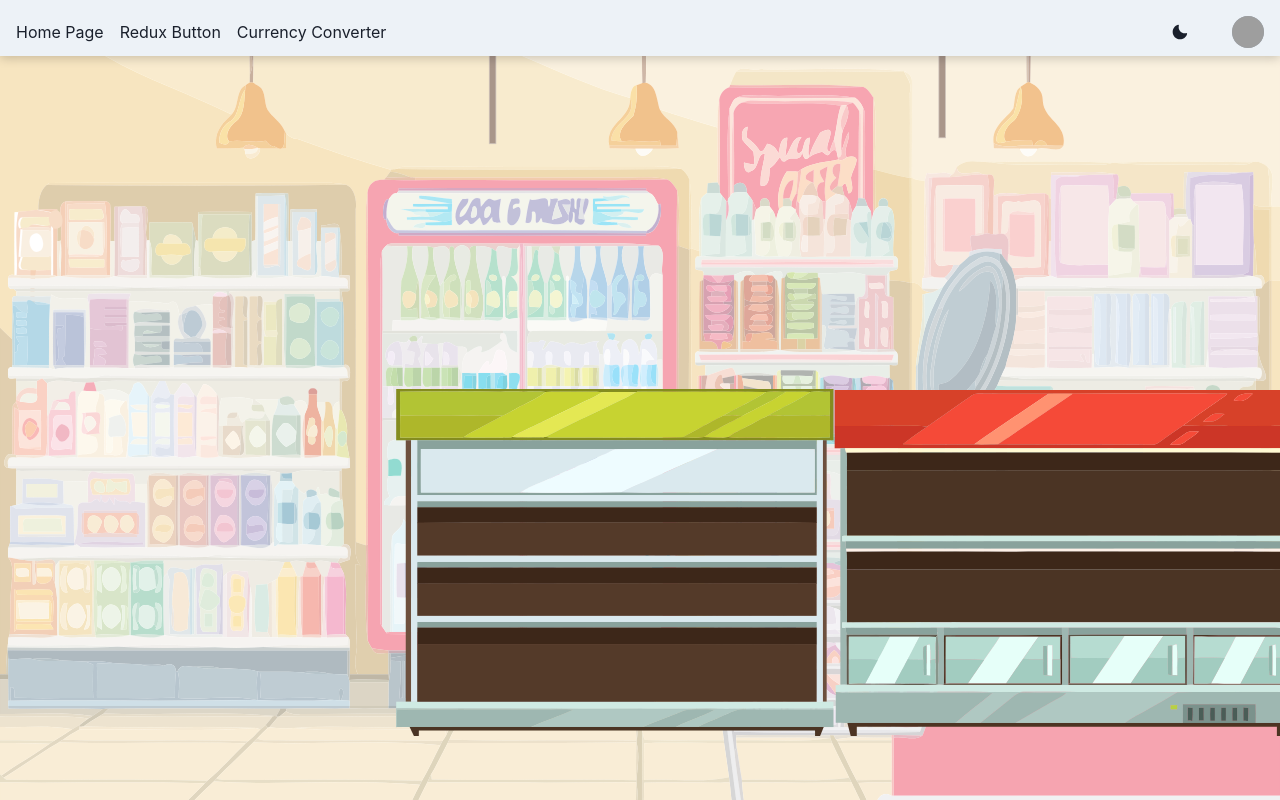
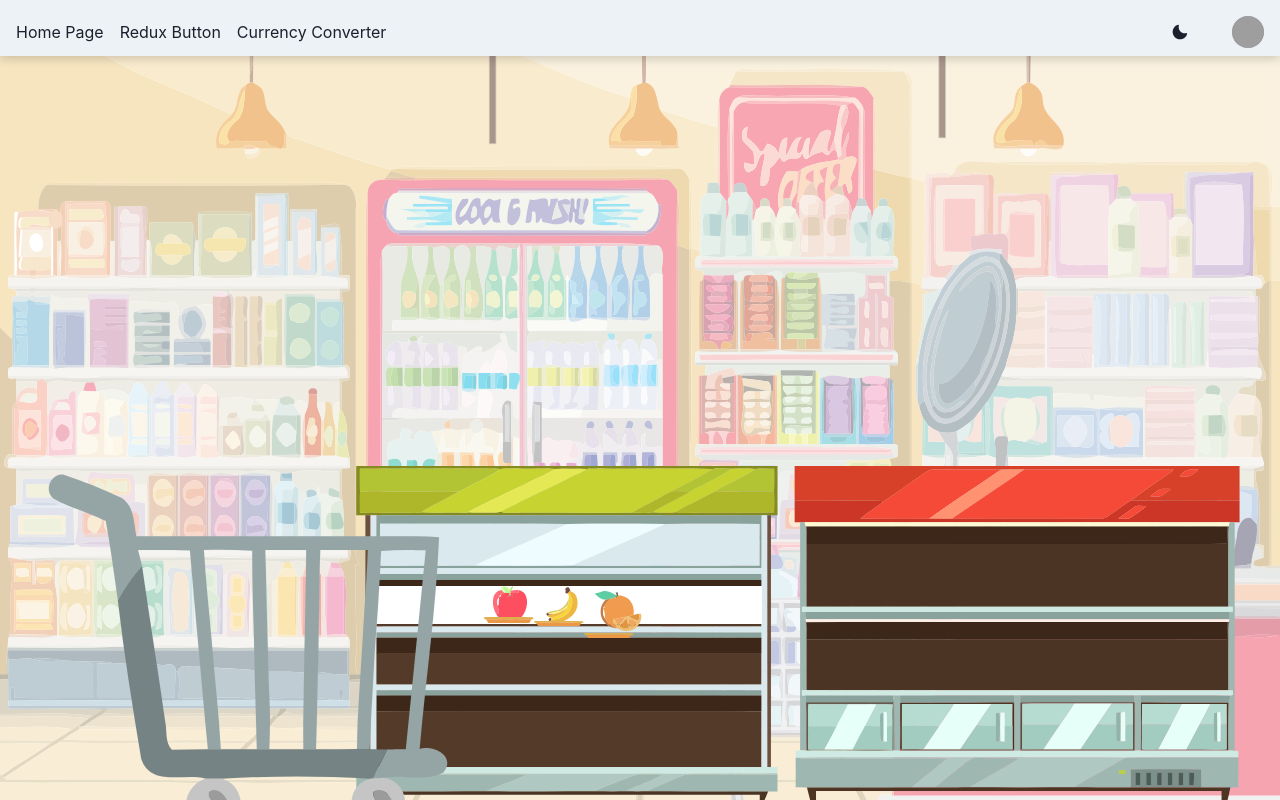
Before and after one commit to christinehongs/capstone, a React (Create React App) app in the folder client/: page /shopping in a window 1280 px wide. Built offline with nearby package versions, Linux system fonts and the light colour scheme; grey boxes are pictures that could not be loaded.

Commit message:
updates branch

```diff
--- /dev/null
+++ b/client/src/assets/images/index.js
@@ -0,0 +1,21 @@
+export { default as Apple } from './apple.svg';
+export { default as Banana } from './banana.svg';
+export { default as Beer } from './beer.svg';
+export { default as Bread } from './bread.svg';
+export { default as Cheese } from './cheese.svg';
+export { default as Chicken } from './chicken.svg';
+export { default as Eggs } from './eggs.svg';
+export { default as Meat } from './meat.svg';
+export { default as Milk } from './milk.svg';
+export { default as Onion } from './onion.svg';
+export { default as Orange } from './orange.svg';
+export { default as Potato } from './potato.svg';
+export { default as Rice } from './rice.svg';
+export { default as Cart } from './shopping-cart.svg';
+export { default as StallA } from './stall-1.svg';
+export { default as StallB } from './stall_2.svg';
+export { default as Supermarket } from './supermarket.svg';
+export { default as Tomato } from './tomato.svg';
+export { default as Tray } from './tray.svg';
+export { default as Water } from './water-bottle.svg';
+export { default as Wine } from './wine.svg';
--- a/client/src/components/GroceryItem/index.js
+++ b/client/src/components/GroceryItem/index.js
@@ -1,8 +1,9 @@
 import React from 'react';
-import { Image } from '@chakra-ui/react';
+import { Box, Image } from '@chakra-ui/react';
 import { useDrag } from 'react-dnd';
+import { Tray } from '../../assets/images';
 
-const GroceryItem = ({ component, name }) => {
+const GroceryItem = ({ component, name, height }) => {
   const [collected, drag] = useDrag(() => ({
     type: 'fruit',
     item: {
@@ -30,7 +31,11 @@ const GroceryItem = ({ component, name }) => {
     //   m="0.4rem"
     //   opacity={collected.isDragging ? 0.25 : 1}
     // />
-    <Image src={component} />
+    // <Image src={component} />
+    <Box className="item" height={['100%']} maxW={['50px']}>
+      <Image src={component} alt="apples" height={[height]} mb="-3px" />
+      <Image src={Tray} alt="tray" ml={['-9px']} />
+    </Box>
   );
 };
 
--- a/client/src/components/GroceryStore/index.js
+++ b/client/src/components/GroceryStore/index.js
@@ -1,28 +1,41 @@
 import React from 'react';
 import { Box, Image } from '@chakra-ui/react';
-import { css } from '@emotion/react';
 import styled from '@emotion/styled';
 import { DndProvider } from 'react-dnd';
 import { HTML5Backend } from 'react-dnd-html5-backend';
-import Apple from '../../assets/images/apple.svg';
-import Tomato from '../../assets/images/tomato.svg';
-import Banana from '../../assets/images/banana.svg';
-import Orange from '../../assets/images/orange.svg';
-import Supermarket from '../../assets/images/supermarket.svg';
-import StallA from '../../assets/images/stall-1.svg';
-import StallB from '../../assets/images/stall_2.svg';
-import Cart from '../../assets/images/shopping-cart.svg';
+import { css } from '@emotion/react';
+import * as Item from '../../assets/images';
+import { GroceryItem } from '../index';
+
+const shelfStyles = css`
+  display: flex;
+  align-items: flex-end;
+  justify-content: center;
+  position: absolute;
+  width: 100%;
+
+  &.row-1 {
+    //bottom: 11rem;
+    //left: 8%;
+    max-width: 388px;
+    width: 100%;
+    z-index: 2;
+    background-color: white;
+
+    .item {
+      position: relative;
+
+      //img {
+      //  position: absolute;
+      //}
+    }
+  }
+`;
 
 const GroceryStoreWrapper = styled(Box)`
-  position: absolute;
-  top: 0;
+  position: relative;
   height: 100%;
-
   z-index: 1;
-  //left: 0;
-
-  img {
-  }
 
   .supermarket {
     width: 100%;
@@ -41,33 +54,11 @@ const GroceryStoreWrapper = styled(Box)`
   }
 `;
 
-const wrapper = css`
-  position: relative;
-  width: 100%;
-  height: 100%;
-  z-index: 2;
-`;
-
-const fruitsContainer = css`
-  display: flex;
-  align-items: flex-start;
-  justify-content: flex-start;
-  flex-wrap: wrap;
-  width: 80%;
-  height: 100%;
-  background-color: antiquewhite;
-
-  .fruit {
-    transition: opacity 0.2s ease-in-out;
-    cursor: pointer;
-  }
-`;
-
 const items = [
-  { name: 'Apple', component: Apple },
-  { name: 'Tomato', component: Tomato },
-  { name: 'Banana', component: Banana },
-  { name: 'Grapes', component: Orange },
+  { name: 'Apple', component: Item.Apple },
+  { name: 'Tomato', component: Item.Tomato },
+  { name: 'Banana', component: Item.Banana },
+  { name: 'Grapes', component: Item.Orange },
 ];
 
 const GroceryStore = () => {
@@ -76,7 +67,7 @@ const GroceryStore = () => {
       <GroceryStoreWrapper background="white">
         <Image
           className="supermarket"
-          src={Supermarket}
+          src={Item.Supermarket}
           alt="grocery-store"
           zIndex="1"
           maxH={['800px', null, null, null, '1200px', 'none']}
@@ -85,35 +76,47 @@ const GroceryStore = () => {
         />
         <Image
           className="cart"
-          src={Cart}
+          src={Item.Cart}
           alt="cart"
           zIndex="3"
           ml={4}
           position="absolute"
-          left="0"
-          bottom="0"
-          maxW={['300px', '400px', null, null, '0px', null]}
+          left={['2rem']}
+          top="55%"
+          maxW={['200px', '300px', null, null, '400px', null]}
         />
         <Box
           className="stall-container"
-          bottom={['10%', null, null, '5rem']}
-          right="0"
-          maxW={[null, null, '600px', '750px', '900px', '1200px']}
+          bottom={[0, null, null, '1rem']}
+          right={['1rem', null, null, '3rem']}
+          maxW={[null, null, '600px', '750px', '900px']}
         >
-          <Box className="stall-a">
+          <Box className="stall" mx={2}>
             <Image
-              className="stall"
-              src={StallA}
+              src={Item.StallA}
               alt="stall"
               maxH="500px"
               zIndex="2"
               mx={4}
             />
+            <Box
+              css={shelfStyles}
+              className="row-1"
+              height={['38px']}
+              bottom={['11rem']}
+              left={['8%']}
+            >
+              <GroceryItem component={Item.Apple} height="90%" />
+              <GroceryItem component={Item.Banana} height="100%" />
+              <GroceryItem component={Item.Orange} />
+            </Box>
+            <Box css={shelfStyles} className="row-2"></Box>
+            <Box css={shelfStyles} className="row-3"></Box>
           </Box>
-          <Box className="stall-b">
+          <Box className="stall" mx={2}>
             <Image
               className="stall"
-              src={StallB}
+              src={Item.StallB}
               alt="stall"
               maxH="500px"
               zIndex="2"
--- a/client/src/components/Navbar/index.js
+++ b/client/src/components/Navbar/index.js
@@ -20,9 +20,6 @@ import { MoonIcon, SunIcon } from '@chakra-ui/icons';
 import { css } from '@emotion/react';
 
 const navbarStyles = css`
-  //position: absolute;
-  //top: 0;
-  //left: 0;
   position: relative;
   width: 100%;
   max-height: 4rem;
```
Also changed, not shown: client/src/assets/images/beer.svg (renamed from client/src/assets/images/Beer.svg).
